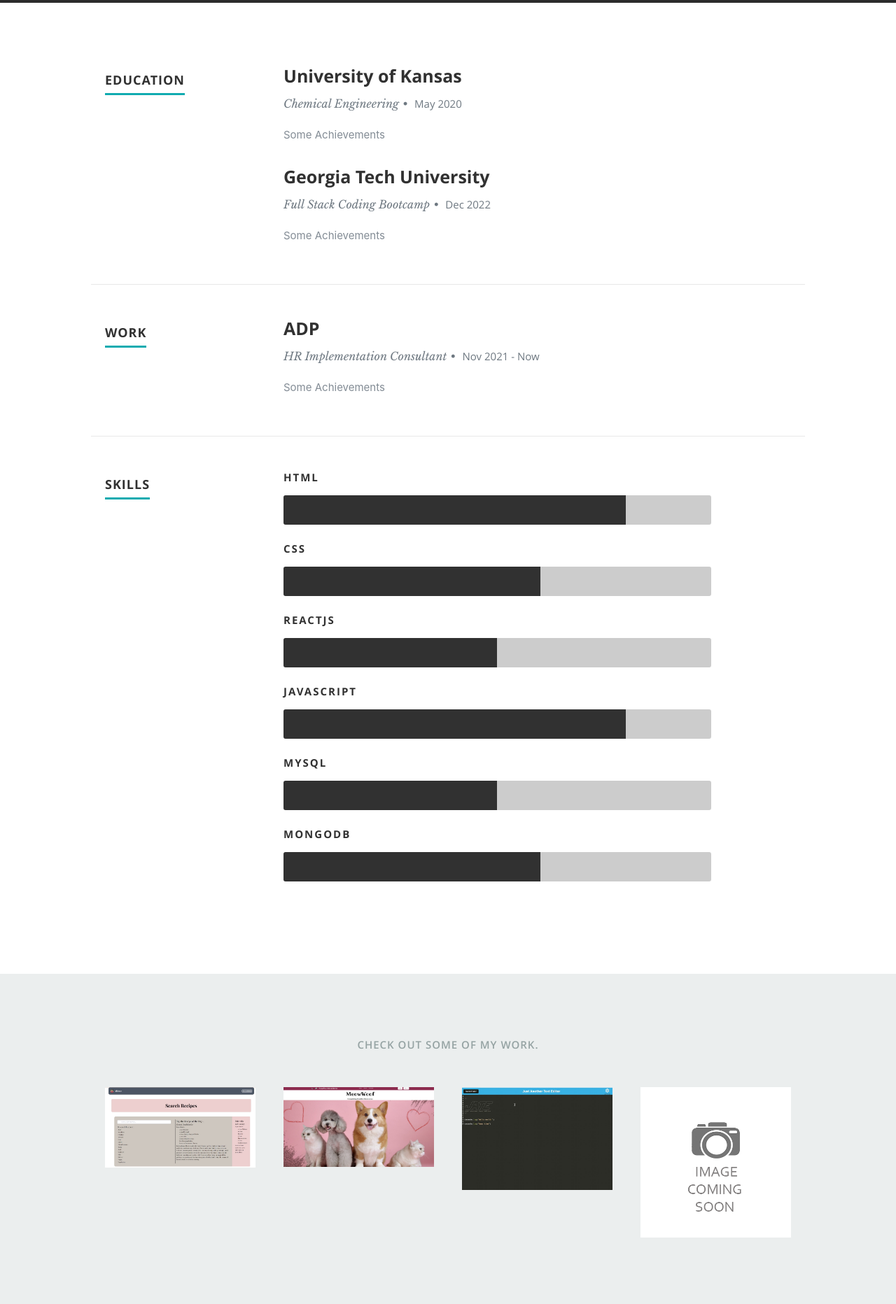
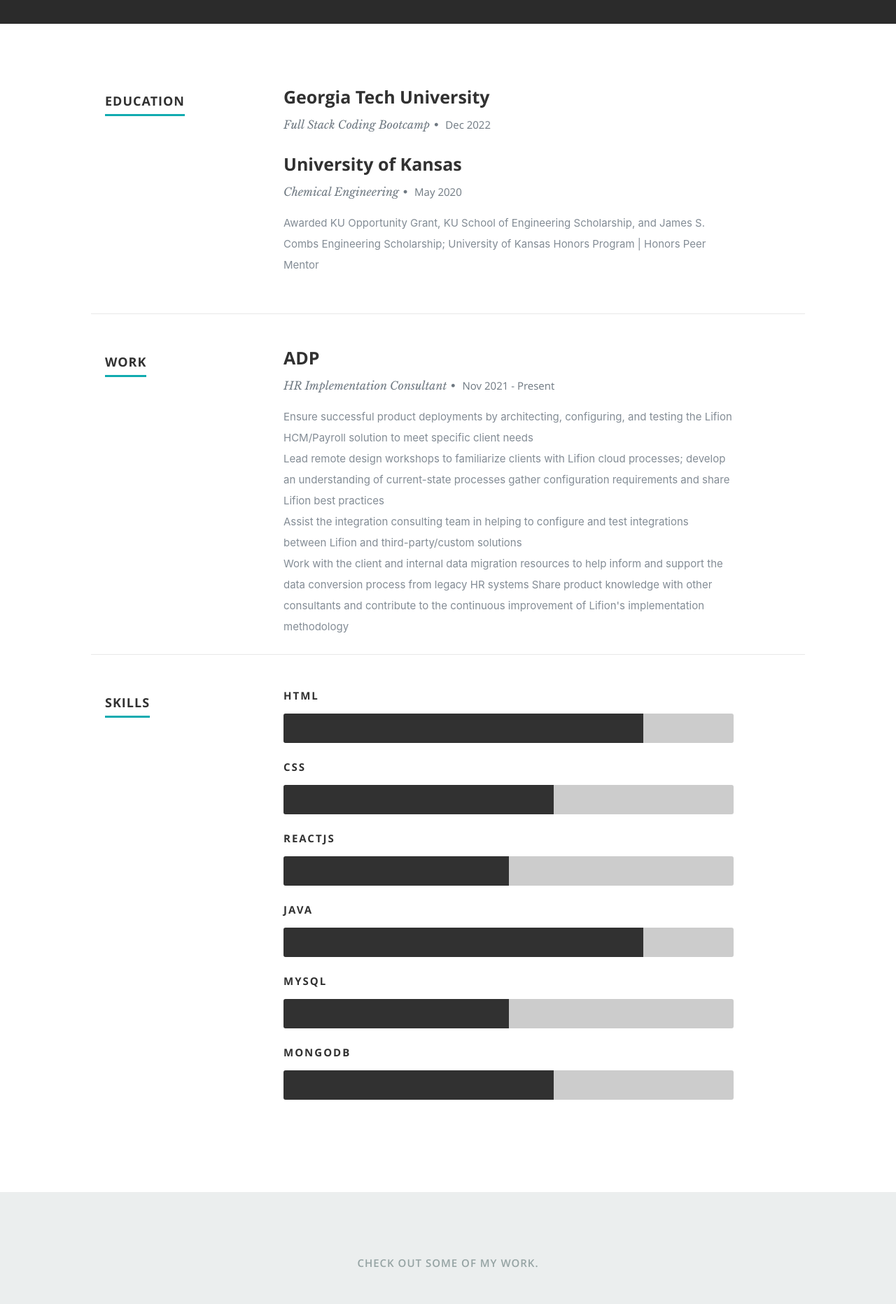
Before and after one commit to crhinesmith/crhinesmithPortfolio, a React (Create React App) app: page / in a window 1280 px wide. Shown: the part 1120-2984 px from the top of the page at 70% size. Built offline with nearby package versions, Linux system fonts and the light colour scheme.

Commit message:
fixed line break issue, fixed return true error

```diff
--- a/public/css/layout.css
+++ b/public/css/layout.css
@@ -281,6 +281,7 @@ ul#nav li.current a { color: #F06000; }
    margin-top: 6px;
 }
 
+#white-space: pre-line
 /*----------------------------------------------*/
 /*	Skill Bars
 /*----------------------------------------------*/
@@ -340,7 +341,7 @@ ul#nav li.current a { color: #F06000; }
   	-moz-animation: wordpress 2s ease;
   	-webkit-animation: wordpress 2s ease;
 }
-.javascript {
+.java {
    width: 80%;
    -moz-animation: wordpress 2s ease;
    -webkit-animation: wordpress 2s ease;
--- a/src/components/Resume.js
+++ b/src/components/Resume.js
@@ -1,5 +1,5 @@
 import React, { Component } from 'react';
-export default  class Resume extends Component {
+export default class Resume extends Component {
   render() {
     let resumeData = this.props.resumeData;
     return (
@@ -13,8 +13,8 @@ export default  class Resume extends Component {
 
           <div className="nine columns main-col">
             {
-                resumeData.education && resumeData.education.map((item)=>{
-                  return(
+              resumeData.education && resumeData.education.map((item) => {
+                return (
                   <div className="row item">
                     <div className="twelve columns">
                       <h3>{item.UniversityName}</h3>
@@ -39,16 +39,18 @@ export default  class Resume extends Component {
           <div className="nine columns main-col">
             {
               resumeData.work && resumeData.work.map((item) => {
-                  return(
+                return (
+
                   <div className="row item">
                     <div className="twelve columns">
                       <h3>{item.CompanyName}</h3>
                       <p className="info">
                         {item.specialization}
                         <span>&bull;</span> <em className="date">{item.MonthOfLeaving} {item.YearOfLeaving}</em></p>
-                          <p>
-                          {item.Achievements}
-                          </p>
+
+                      <div>
+                        {item.Achievements.map(achievement => <div> {achievement}<br/> </div>)}
+                      </div>
                     </div>
 
                   </div>
@@ -74,7 +76,7 @@ export default  class Resume extends Component {
               <ul className="skills">
                 {
                   resumeData.skills && resumeData.skills.map((item) => {
-                    return(
+                    return (
                       <li>
                         <span className={`bar-expand ${item.skillname.toLowerCase()}`}>
                         </span><em>{item.skillname}</em>
--- a/src/resumeData.js
+++ b/src/resumeData.js
@@ -16,32 +16,40 @@ let resumeData = {
       "className": "fa fa-github"
     },
   ],
-  "aboutme": "I am a recent college graduate from the University of Kansas with a degree in Chemical Engineering. I have recently completed a course on Fullstack web development from Georgia Tech University",
+  "aboutme": "Full Stack Web Developer with a background in Chemical Engineering and life-long dedication to learning. Effective at combining creativity and problem solving to develop user-friendly applications. Known among staff for strong wit and attention to detail no matter the complexity of the project.",
   "address": "United States",
   "website": "https://github.com/crhinesmith",
   "education": [
+    {
+      "UniversityName": "Georgia Tech University",
+      "specialization": "Full Stack Coding Bootcamp",
+      "MonthOfPassing": "Dec",
+      "YearOfPassing": "2022",
+      "Achievements": ""
+    },
     {
       "UniversityName": "University of Kansas",
       "specialization": "Chemical Engineering",
       "MonthOfPassing": "May",
       "YearOfPassing": "2020",
-      "Achievements": "Some Achievements"
-    },
-    {
-      "UniversityName": "Georgia Tech University",
-      "specialization": "Full Stack Coding Bootcamp",
-      "MonthOfPassing": "Dec",
-      "YearOfPassing": "2022",
-      "Achievements": "Some Achievements"
+      "Achievements": "Awarded KU Opportunity Grant, KU School of Engineering Scholarship, and James S. Combs Engineering Scholarship; University of Kansas Honors Program | Honors Peer Mentor "
     }
+
   ],
   "work": [
     {
       "CompanyName": "ADP",
       "specialization": "HR Implementation Consultant",
       "MonthOfLeaving": "Nov",
-      "YearOfLeaving": "2021 - Now",
-      "Achievements": "Some Achievements"
+      "YearOfLeaving": "2021 - Present",
+      "Achievements": [
+        "Ensure successful product deployments by architecting, configuring, and testing the Lifion HCM/Payroll solution to meet specific client needs",
+        "Lead remote design workshops to familiarize clients with Lifion cloud processes; develop an understanding of current-state processes gather configuration requirements and share Lifion best practices",
+        "Assist the integration consulting team in helping to configure and test integrations between Lifion and third-party/custom solutions",
+        "Work with the client and internal data migration resources to help inform and support the data conversion process from legacy HR systems Share product knowledge with other consultants and contribute to the continuous improvement of Lifion's implementation methodology"
+      ]
+
+
     },
 
   ],
@@ -57,7 +65,7 @@ let resumeData = {
       "skillname": "Reactjs"
     },
     {
-      "skillname": "Javascript"
+      "skillname": "Java"
     },
     {
       "skillname": "MySQL"
@@ -68,29 +76,23 @@ let resumeData = {
   ],
   "portfolio": [
     {
-      "name": "project1",
-      "description": "alDente",
+      "name": "alDente",
+      "description": "Tools: HTML, CSS, TailwindCSS, Moment.js ",
       "imgurl": "images/portfolio/aldente.jpg",
       "projecturl": "https://crhinesmith.github.io/alDente/"
     },
     {
-      "name": "project2",
-      "description": "MeowWolf",
+      "name": "MeowWoof",
+      "description": "Tools: Node.js, JQuery UI, Handlebars, Bootstrap, Sendgrid, Mysql, and Sequelize, Moment.js ",
       "imgurl": "images/portfolio/meowwoof.jpg",
       "projecturl": "https://github.com/TeryKing/Project-MeowWoof"
     },
     {
-      "name": "project3",
-      "description": "PWA-Text-Editor",
+      "name": "PWA-Text-Editor",
+      "description": "Tools: Webpack, Service Worker API, Express.js ",
       "imgurl": "images/portfolio/jate.jpg",
       "projecturl": "https://github.com/crhinesmith/19-Progressive-Web-Applications-PWA-Text-Editor"
     },
-    {
-      "name": "project4",
-      "description": "Cargo",
-      "imgurl": "images/portfolio/Image_Coming_Soon.png",
-      "projecturl":"https://github.com/crhinesmith/Car-go"
-    }
   ],
 
 }
```
Lines whose indentation alone changed are shown as unchanged.
